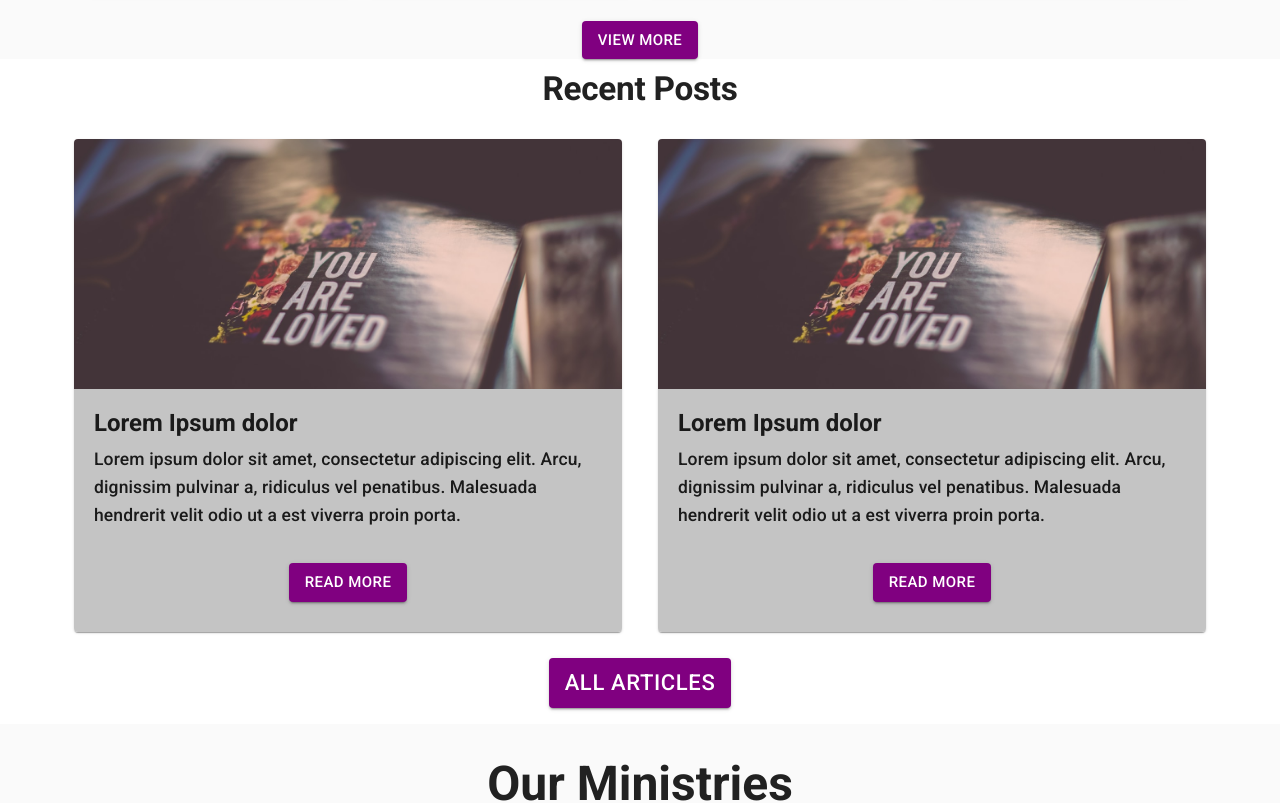
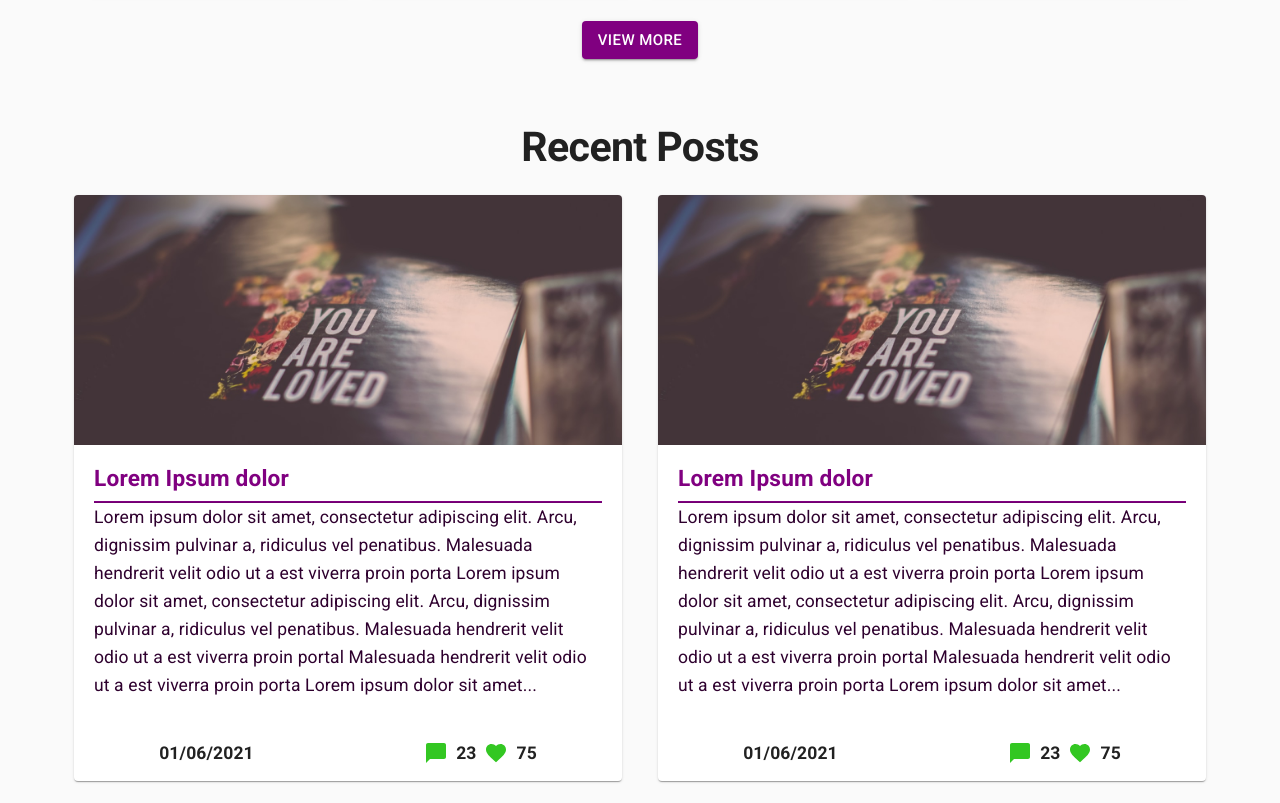
Before and after one commit to KyU-Christian-Union/kyucuwebapp, a React (Create React App) app: page / in a window 1280 px wide. Shown: the part 982-1785 px from the top of the page. Built offline with nearby package versions, Linux system fonts and the light colour scheme.

Commit message:
recent_posts UI change

```diff
--- a/src/components/RecentPosts/PostsCard.jsx
+++ b/src/components/RecentPosts/PostsCard.jsx
@@ -1,11 +1,9 @@
 import React from 'react';
-import Card from '@mui/material/Card';
-import CardActions from '@mui/material/CardActions';
-import CardContent from '@mui/material/CardContent';
-import CardMedia from '@mui/material/CardMedia';
-import Button from '@mui/material/Button';
-import Typography from '@mui/material/Typography';
 import { useHistory } from 'react-router-dom';
+import { Box, Divider, Stack, Typography, CardMedia, CardContent, CardActions, Card } from '@mui/material';
+import IconButton from '@mui/material/IconButton';
+import ChatBubbleIcon from '@mui/icons-material/ChatBubble';
+import FavoriteIcon from '@mui/icons-material/Favorite';
 import PostImage from '../../assets/images/post_image.jpg';
 
 const PostsCard = ({ title, subtitle }) => {
@@ -14,22 +12,48 @@ const PostsCard = ({ title, subtitle }) => {
     history.push(`/resources/articles/${title}`);
   }
   return (
-    <Card sx={{ margin: '10px' }}>
+    <Card sx={{ margin: '10px', cursor: 'pointer' }} onClick={handleClick}>
       <CardMedia component="img" height="250" image={PostImage} alt="post" sx={{ objectFit: 'cover' }} />
-      <CardContent sx={{ padding: '20px', backgroundColor: '#C4C4C4' }}>
-        <Typography gutterBottom variant="h3" component="div" sx={{ fontWeight: 800 }}>
+      <CardContent sx={{ padding: '20px', backgroundColor: 'white' }}>
+        <Typography gutterBottom variant="h4" component="div" sx={{ fontWeight: 800, color: '#800080' }}>
           {title}
         </Typography>
-        <Typography gutterBottom variant="h6" component="div" sx={{ fontWeight: 500 }}>
+        <Divider sx={{ backgroundColor: '#800080', height: '2px' }} />
+        <Typography
+          gutterBottom
+          variant="h6"
+          component="div"
+          sx={{
+            fontWeight: 400,
+            color: '#2E002E'
+          }}
+        >
           {subtitle}
         </Typography>
       </CardContent>
       <CardActions
-        sx={{ display: 'flex', justifyContent: 'center', backgroundColor: '#C4C4C4', paddingBottom: '30px' }}
+        sx={{
+          display: 'flex',
+          justifyContent: 'space-around',
+          alignItems: 'center'
+        }}
       >
-        <Button variant="contained" color="primary" onClick={handleClick}>
-          Read More
-        </Button>
+        <Typography variant="h6">01/06/2021</Typography>
+
+        <Stack direction="row">
+          <Box sx={{ display: 'flex', alignItems: 'center', justifyContent: 'space-between' }}>
+            <IconButton>
+              <ChatBubbleIcon sx={{ color: '#33C722' }} />
+            </IconButton>
+            <Typography variant="h6">23</Typography>
+          </Box>
+          <Box sx={{ display: 'flex', alignItems: 'center', justifyContent: 'space-between' }}>
+            <IconButton>
+              <FavoriteIcon sx={{ color: '#33C722' }} />
+            </IconButton>
+            <Typography variant="h6">75</Typography>
+          </Box>
+        </Stack>
       </CardActions>
     </Card>
   );
--- a/src/components/RecentPosts/RecentPosts.jsx
+++ b/src/components/RecentPosts/RecentPosts.jsx
@@ -1,69 +1,37 @@
 import React from 'react';
-import makeStyles from '@mui/styles/makeStyles';
 import { Container, Typography, Button, Grid } from '@mui/material';
 import { useHistory } from 'react-router-dom';
 import PostsCard from './PostsCard';
-
-const useStyles = makeStyles(theme => ({
-  postsRoot: {
-    backgroundColor: theme.palette.common.white,
-    padding: 0
-  },
-  postsTypography: {
-    fontWeight: '800',
-    paddingTop: '10px',
-    paddingBottom: '20px'
-  },
-  postsButton: {
-    backgroundColor: theme.palette.primary.main,
-    color: theme.palette.common.white,
-    fontSize: '22px',
-    margin: theme.spacing(2)
-  },
-  recentPostsContainer: {
-    [theme.breakpoints.down('md')]: {
-      paddingLeft: theme.spacing(0),
-      paddingRight: theme.spacing(0)
-    }
-  }
-}));
 
 const RecentPosts = () => {
   const history = useHistory();
   function handleClick() {
     history.push('/resources');
   }
-  const classes = useStyles();
+
   return (
-    <div className={classes.postsRoot}>
-      <Container
-        maxWidth="lg"
-        component="div"
-        className={classes.recentPostsContainer}
-        sx={{ display: 'flex', alignItems: 'center', flexDirection: 'column' }}
-      >
-        <Typography variant="h2" className={classes.postsTypography} align="center">
+    <div>
+      <Container maxWidth="lg" component="div" sx={{ display: 'flex', alignItems: 'center', flexDirection: 'column' }}>
+        <Typography variant="h1" align="center" gutterBottom sx={{ marginTop: 8 }}>
           Recent Posts
         </Typography>
         <Grid container spacing={2}>
           <Grid item xs={12} md={6} sm={6} lg={6}>
             <PostsCard
               title="Lorem Ipsum dolor"
-              subtitle="Lorem ipsum dolor sit amet, consectetur adipiscing elit. Arcu, dignissim pulvinar a, ridiculus vel penatibus.
-          Malesuada hendrerit velit odio ut a est viverra proin porta."
+              subtitle="Lorem ipsum dolor sit amet, consectetur adipiscing elit. Arcu, dignissim pulvinar a, ridiculus vel penatibus. Malesuada hendrerit velit odio ut a est viverra proin porta Lorem ipsum dolor sit amet, consectetur adipiscing elit. Arcu, dignissim pulvinar a, ridiculus vel penatibus. Malesuada hendrerit velit odio ut a est viverra proin portal Malesuada hendrerit velit odio ut a est viverra proin porta Lorem ipsum dolor sit amet..."
             />
           </Grid>
           <Grid item xs={12} md={6} sm={6} lg={6}>
             <PostsCard
               title="Lorem Ipsum dolor"
-              subtitle="Lorem ipsum dolor sit amet, consectetur adipiscing elit. Arcu, dignissim pulvinar a, ridiculus vel penatibus.
-          Malesuada hendrerit velit odio ut a est viverra proin porta."
+              subtitle="Lorem ipsum dolor sit amet, consectetur adipiscing elit. Arcu, dignissim pulvinar a, ridiculus vel penatibus. Malesuada hendrerit velit odio ut a est viverra proin porta Lorem ipsum dolor sit amet, consectetur adipiscing elit. Arcu, dignissim pulvinar a, ridiculus vel penatibus. Malesuada hendrerit velit odio ut a est viverra proin portal Malesuada hendrerit velit odio ut a est viverra proin porta Lorem ipsum dolor sit amet..."
             />
           </Grid>
         </Grid>
 
-        <Button variant="contained" className={classes.postsButton} onClick={handleClick}>
-          All Articles
+        <Button variant="contained" onClick={handleClick} sx={{ margin: 3 }}>
+          View More
         </Button>
       </Container>
     </div>
--- a/src/pages/PostArticle/PostArticle.jsx
+++ b/src/pages/PostArticle/PostArticle.jsx
@@ -32,11 +32,11 @@ const PostArticle = () => {
       <Container maxWidth="lg" className={classes.postArticleContainer}>
         <Card>
           <CardMedia component="img" height="500" image={PostImage} alt="postarticle" sx={{ objectFit: 'cover' }} />
-          <CardContent sx={{ backgroundColor: '#EEEEEE' }}>
+          <CardContent sx={{ backgroundColor: '#FDFDFD' }}>
             <Typography variant="h2" align="center" gutterBottom pt={3} mb={3} sx={{ fontWeight: 700 }}>
               Lorem ipsum dolor sit
             </Typography>
-            <Typography variant="h6" align="justify" gutterBottom sx={{ fontWeight: 400 }}>
+            <Typography variant="h6" align="justify" gutterBottom sx={{ color: '#008000' }}>
               3 minute read
             </Typography>
             <Typography variant="h5" p={3} align="justify" sx={{ fontWeight: 500 }}>
```
